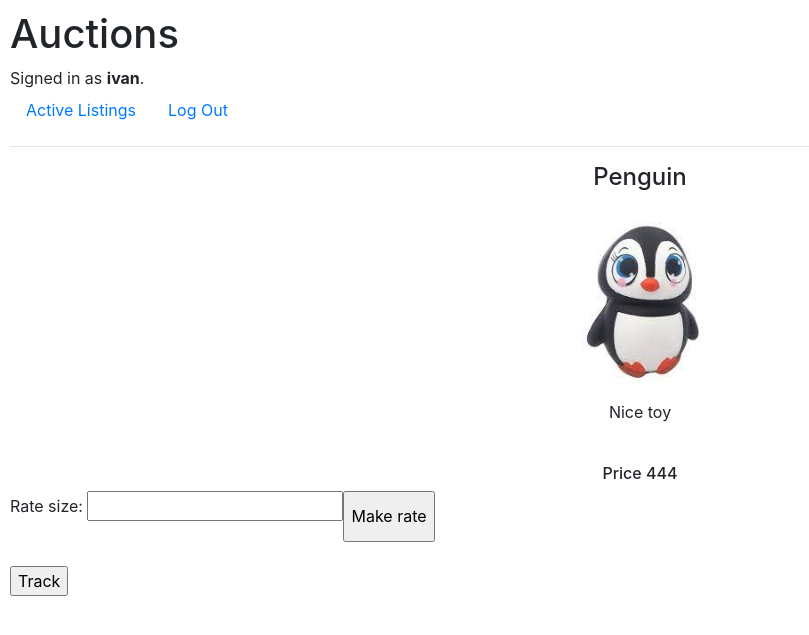
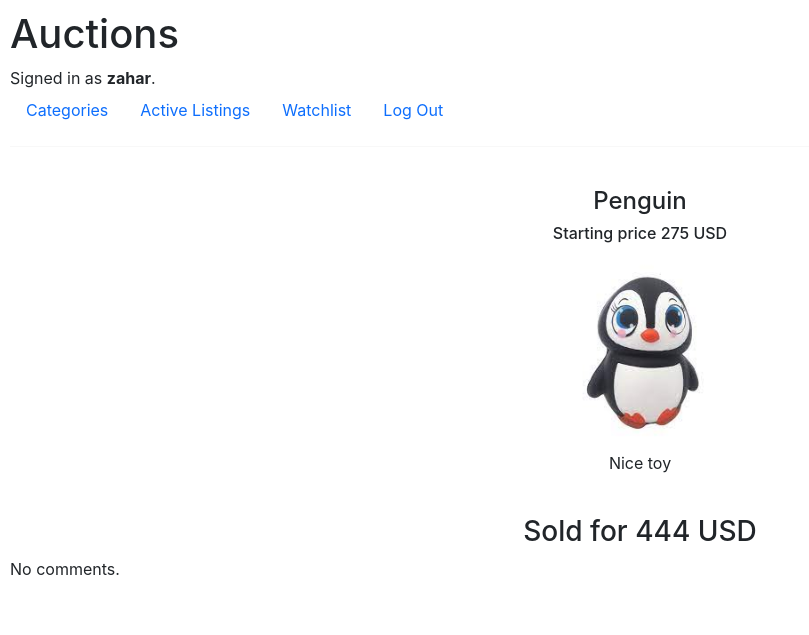
Before and after one commit to zoltaniv/commerce, a Django app: page /categories/2/7 in a window 1280 px wide. Shown: the top 635 px of the page, without its empty margins (0-809 px from the left). Run offline with Django 3.2, Linux system fonts and the light colour scheme; the first user in the database is signed in; data comes from the database, SQL or seed files in the repository; data that the repository does not hold is empty; some libraries are stand-ins or nearby versions.

Commit message:
Finished all tasks of the specification

```diff
--- a/auctions/templates/auctions/auction_view.html
+++ b/auctions/templates/auctions/auction_view.html
@@ -1,6 +1,18 @@
-{% extends "auctions/layout.html" %} {% block body %}
+{% extends "auctions/layout.html" %}
 
+
+{% block body %}
+
+    <!-- If user is owner of the most rate of the auction -->
+    {% if auction.is_active == False and auction.aucrates.last.user_id.id == user.id %}
+      <div style="text-align: center;">
+        <h2>You are the winer of this auction!</h2>
+        <h2> Congratulations! </h2>
+      </div>
+    {% endif %}
+    <br>
     <h4 style="text-align: center">{{ auction.lot }}</h4>
+    <h6 style="text-align: center;">Starting price {{ auction.first_rate }} USD</h6>
 
     <img
       src="/static/{{auction.image.name}}"
@@ -10,12 +22,17 @@
 
     <p style="text-align: center;">{{ auction.description }}</p>
     <br />
-<h6 style="text-align: center;">Price {{ auction.aucrates.last.current_rate }}</h6>
-
+    {% if auction.is_active == False %}
+      <h3 style="text-align: center;">Sold for {{ auction.aucrates.last.current_rate }} USD</h3>
+    {% else %}
+      <h6 style="text-align: center;">Highest rate  {{ auction.aucrates.last.current_rate }} USD</h6>
+    {% endif %}
     {% if message %}
       <div>{{ message }}</div>
     {% endif %}
 
+    <!-- If auction is active -->
+    {% if auction.is_active == True %}
         <!-- Rate form -->
         <form
           action="{% url 'auction_view' category_id=auction.category_id.id auction_id=auction.id %}"
@@ -32,7 +49,7 @@
           method="post">
           {% csrf_token %}
           <input type="hidden" name="watchlist_auction" value="{{ auction.id }}" />
-  <input type="submit" value="Track" />
+          <input type="submit" value="Add to watchlist" />
         </form>
 
         {% else %}
@@ -41,7 +58,42 @@
           method="post">
           {% csrf_token %}
           <input type="hidden" name="watchlist_auction" value="{{ auction.id }}" />
-  <input type="submit" value="Do not track" />
+          <input type="submit" value="Delete from watchlist" />
         </form>
+        {% endif %}
 
-{% endif %} {% endblock %}
+        {% if auction.user_id.id == user.id and auction.is_active == True %}
+          <form
+          action="{% url 'auction_view' category_id=auction.category_id.id auction_id=auction.id %}"
+          method="post">
+          {% csrf_token %}
+          <input type="hidden" name="close_auction" value="{{ auction.id }}" />
+          <input type="submit" value="Close auction" />
+          </form>
+        {% endif %}
+
+        <!-- Comment form -->
+        <form
+          action="{% url 'auction_view' category_id=auction.category_id.id auction_id=auction.id %}"
+          method="post"  style="display: flex;">
+          {% csrf_token %}
+          {{ comment_form.as_p }}
+          <input type="submit" value="Make comment"/>
+        </form>
+    {% endif %}
+
+    <!-- All comments -->
+    {% if auction.auccomments.first %}
+
+      <h3>Comments:</h3>
+      {% for comment in auction.auccomments.all %}
+        <p> {{ comment.user.username }}:  {{ comment.annotation }} </p>
+      {% endfor %}
+
+    {% else %}
+
+      <p> No comments. </p>
+
+    {% endif %}
+
+{% endblock %}
--- a/auctions/templates/auctions/category.html
+++ b/auctions/templates/auctions/category.html
@@ -8,13 +8,13 @@
     {% for auction in auctions %}
         <div style="width: 20%; border:solid 1px black; margin: 10px;">
 
-            <h4 style="text-align: center;">{{ auction.lot }}</h4>
+            <a href="{% url 'auction_view' category_id=auction.category_id.id auction_id=auction.id %}"><h4 style="text-align: center;">{{ auction.lot }}</h4></a>
 
             <img src="/static/{{auction.image.name}}" alt="Photo of object" style="width: 200px">
 
             <p style="text-align: center;">{{ auction.description }}</p>
             <br>
-            <h6 style="text-align: center;">Price {{ auction.first_rate }}</h6>
+            <h6 style="text-align: center;">Price {{ auction.aucrates.last.current_rate }} USD</h6>
 
         </div>
     {% endfor %}
--- a/auctions/templates/auctions/index.html
+++ b/auctions/templates/auctions/index.html
@@ -14,7 +14,7 @@
 
             <p style="text-align: center;">{{ auction.description }}</p>
             <br>
-            <h6 style="text-align: center;">Price {{ auction.aucrates.last.current_rate }}</h6>
+            <h6 style="text-align: center;">Price {{ auction.aucrates.last.current_rate }} USD</h6>
 
         </div>
     {% endfor %}
--- a/auctions/templates/auctions/layout.html
+++ b/auctions/templates/auctions/layout.html
@@ -3,9 +3,12 @@
 <!DOCTYPE html>
 <html lang="en">
     <head>
+        <meta name="viewport" content="width=device-width, initial-scale=1">
         <title>{% block title %}Auctions{% endblock %}</title>
+        <link href="https://cdn.jsdelivr.net/npm/bootstrap@5.2.3/dist/css/bootstrap.min.css" rel="stylesheet">
         <link rel="stylesheet" href="https://stackpath.bootstrapcdn.com/bootstrap/4.4.1/css/bootstrap.min.css" integrity="sha384-Vkoo8x4CGsO3+Hhxv8T/Q5PaXtkKtu6ug5TOeNV6gBiFeWPGFN9MuhOf23Q9Ifjh" crossorigin="anonymous">
         <link href="{% static 'auctions/styles.css' %}" rel="stylesheet">
+        <script src="https://cdn.jsdelivr.net/npm/bootstrap@5.2.3/dist/js/bootstrap.bundle.min.js"></script>
     </head>
     <body>
         <h1>Auctions</h1>
@@ -18,7 +21,13 @@
         </div>
         <ul class="nav">
             <li class="nav-item">
+                <a class="nav-link" href="{% url 'category_list' %}">Categories</a>
+            </li>
+            <li class="nav-item">
                 <a class="nav-link" href="{% url 'index' %}">Active Listings</a>
+            </li>
+            <li class="nav-item">
+                <a class="nav-link" href="{% url 'watchlist_view' %}">Watchlist</a>
             </li>
             {% if user.is_authenticated %}
                 <li class="nav-item">
--- a/auctions/urls.py
+++ b/auctions/urls.py
@@ -7,7 +7,9 @@ urlpatterns = [
     path("login", views.login_view, name="login"),
     path("logout", views.logout_view, name="logout"),
     path("register", views.register, name="register"),
+    path("watchlist", views.watchlist_view, name="watchlist_view"),
     path("new_auction", views.new_auction, name="new_auction"),
     path("categories/", views.category_list, name="category_list"),
     path("categories/<int:category_id>/", views.category, name="category"),
-    path("categories/<int:category_id>/<int:auction_id>", views.auction_view, name="auction_view")]
+    path("categories/<int:category_id>/<int:auction_id>", views.auction_view, name="auction_view")
+    ]
--- a/auctions/views.py
+++ b/auctions/views.py
@@ -1,4 +1,5 @@
 from django.contrib.auth import authenticate, login, logout
+from django.contrib.auth.decorators import login_required
 from django.db import IntegrityError
 from django.http import HttpResponse, HttpResponseRedirect
 from django.shortcuts import render, redirect
@@ -7,7 +8,7 @@ from django import forms
 from django.forms import ModelForm, Textarea, NumberInput
 from django.db import models
 
-from .models import User, Auction, Category, Watchlist,Rate
+from .models import User, Auction, Category, Watchlist,Rate, Comment
 
 
 class AuctionForm(ModelForm):
@@ -20,12 +21,24 @@ class AuctionForm(ModelForm):
             "cols": 50,
             "style": "resize: none;"
             })}
-
 class RateForm(ModelForm):
     class Meta:
         model = Rate
         fields = ["current_rate"]
+        widgets = {"current_rate": NumberInput(attrs={
+            "placeholder": "Rate size"
+        })}
 
+class CommentForm(ModelForm):
+    class Meta:
+        model = Comment
+        fields = ["annotation"]
+        widgets = {"annotation": Textarea(attrs={
+            "placeholder": "Leave your comment here",
+            "rows": 5,
+            "cols": 50,
+            "style": "resize: none;"
+        })}
 
 def index(request):
     # Get all objects from database
@@ -97,6 +110,7 @@ def category(request, category_id):
     return render(request, "auctions/category.html", {"auctions": auction_list, "name": name})
 
 
+@login_required
 def new_auction(request):
     if request.method == "POST":
         # Save data in database
@@ -121,15 +135,18 @@ def new_auction(request):
         return render(request, "auctions/new_auction.html", {"form": form})
 
 
+@login_required
 def auction_view(request, category_id, auction_id):
     # Get auction object
     auction = Auction.objects.get(id=auction_id)
     wlist = auction.aucwlist.filter(user=request.user.id)
     rate = auction.aucrates.last()
+    # comments = Comment.objects.all()
 
     if request.method == "GET":
         return render(request, "auctions/auction_view.html", {
-            "auction": auction, "wlist": wlist, "rate_form": RateForm()})
+            "auction": auction, "wlist": wlist, "rate_form": RateForm(),
+            "comment_form": CommentForm()})
     else:
         # For Rate form
         if request.POST.get("current_rate"):
@@ -141,21 +158,40 @@ def auction_view(request, category_id, auction_id):
             if rate.current_rate >= proposed_rate:
                 return render(request, "auctions/auction_view.html", {
                     "auction": auction, "wlist": wlist, "rate_form": RateForm(),
+                    "comment_form": CommentForm(),
                     "message": "You inserted too small value!"})
             else:
                 rate.current_rate = request.POST.get("current_rate")
                 rate.save()
-                return render(request, "auctions/auction_view.html", {
-                    "auction": auction, "wlist": wlist, "rate_form": RateForm()})
 
         # For Watchlist form
         if request.POST.get("watchlist_auction"):
             if wlist.first() == None:
                 Watchlist(user=User(request.user.id),
                           auction=Auction(auction_id)).save()
-                return render(request, "auctions/auction_view.html", {
-                    "auction": auction, "wlist": wlist, "rate_form": RateForm()})
             else:
                 wlist.first().delete()
-                return render(request, "auctions/auction_view.html", {
-                    "auction": auction, "wlist": wlist, "rate_form": RateForm()})
+
+        # Close the auction
+        if request.POST.get("close_auction"):
+            auction.is_active = False
+            auction.save()
+
+        # Add comment
+        if request.POST.get("annotation"):
+            Comment(annotation= request.POST.get("annotation"),
+                    auction= Auction(auction_id),
+                    user= User(request.user.id)).save()
+            # comments = Comment.objects.all()
+
+        return render(request, "auctions/auction_view.html", {
+                "auction": auction, "wlist": wlist, "rate_form": RateForm(),
+                "comment_form": CommentForm()})
+
+
+@login_required
+def watchlist_view(request):
+    user = User.objects.get(id= request.user.id)
+    watchlist = user.usewlist.all()
+
+    return render(request, "auctions/watchlist.html", {"watchlist": watchlist})
--- a/commerce/settings.py
+++ b/commerce/settings.py
@@ -121,6 +121,4 @@ USE_TZ = True
 
 STATIC_URL = 'static/'
 
-# MEDIA_ROOT = '/home/jonny/Стільниця/coding/env_commerce/commerce/auctions/media'
-
-# MEDIA_URL = '/media/'
+LOGIN_URL = '/login'
```
Also changed, not shown: auctions/admin.py (+21 -5 lines), auctions/models.py (+13 -7 lines), auctions/templates/auctions/watchlist.html (added, +22 -0 lines), auctions/migrations/0008_rate_start_rate.py, auctions/migrations/0010_auction_is_active_alter_auction_category_id_and_more.py (added), auctions/migrations/0011_alter_comment_annotation.py (added), auctions/migrations/0012_remove_comment_user_id_comment_auction_comment_user_and_more.py (added), db.sqlite3. Lines whose indentation alone changed are shown as unchanged.
